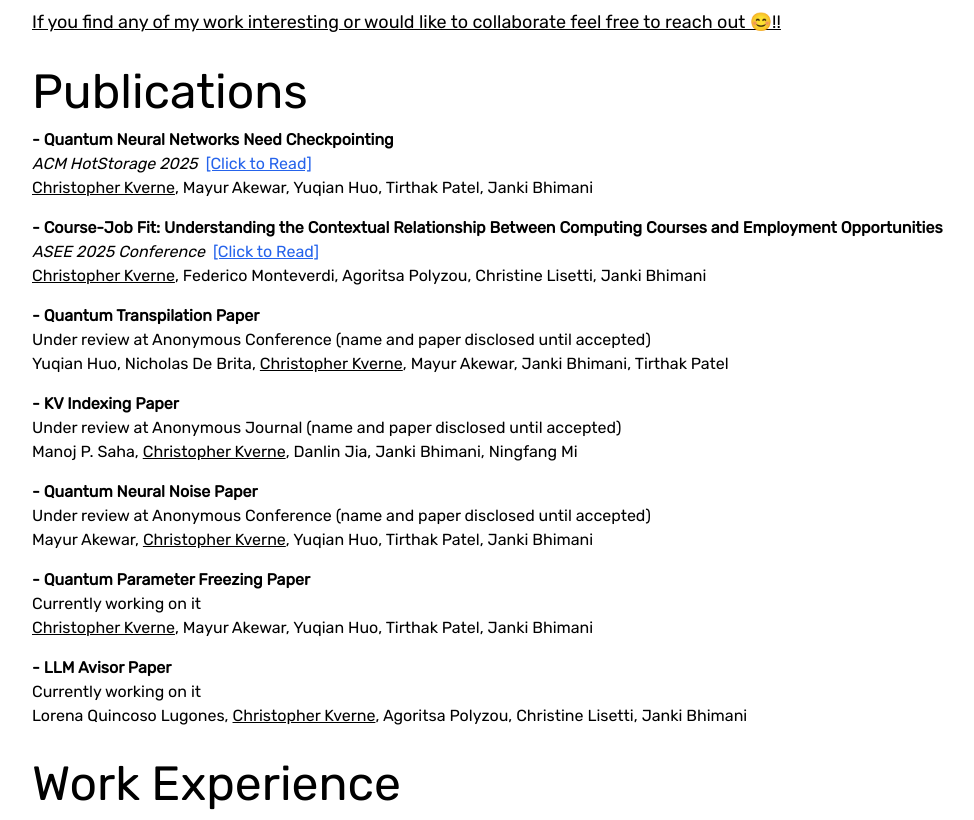
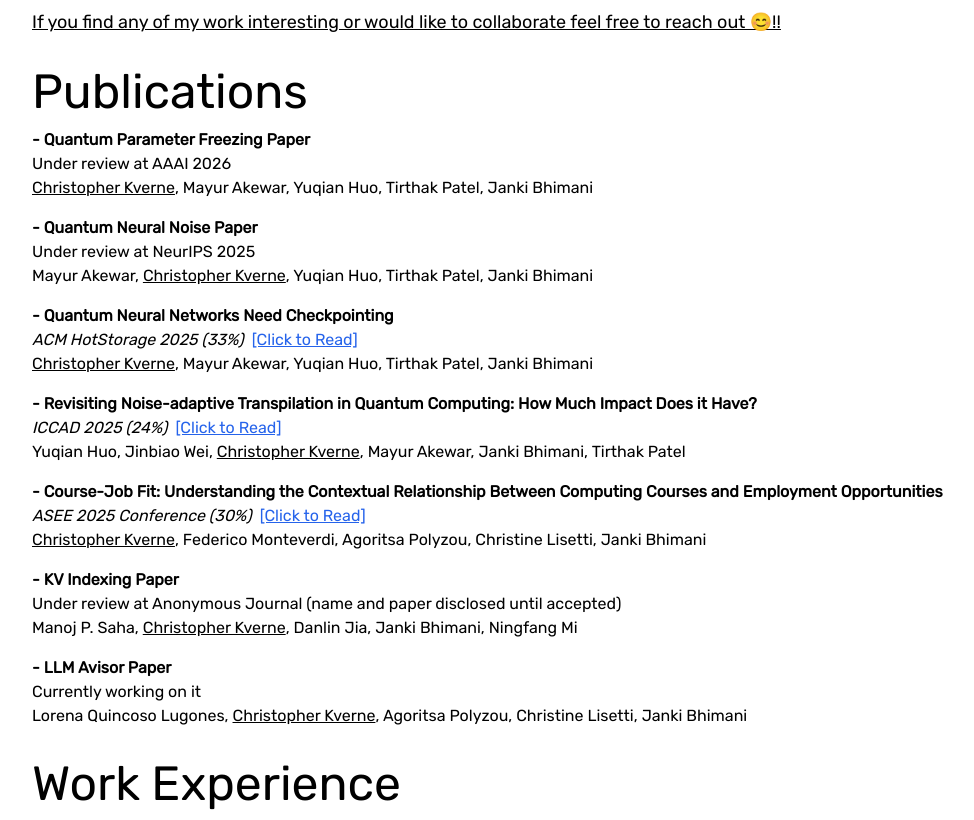
Before and after one commit to chriskverne/Portfolio-website, a Next.js app: page / in a window 1280 px wide. Shown: the part 660-1480 px from the top of the page, without its empty margins (96-1070 px from the left). Built offline with nearby package versions, Linux system fonts and the light colour scheme.

Commit message:
updated research to show publications

```diff
--- a/constants/constants.js
+++ b/constants/constants.js
@@ -158,9 +158,9 @@ const course_job_pap = {
   title: "Course-Job Fit: Understanding the Contextual Relationship Between Computing Courses and Employment Opportunities",
   description: [],
   authors: ['Christopher Kverne', 'Federico Monteverdi', 'Agoritsa Polyzou', 'Christine Lisetti', 'Janki Bhimani'],
-  conference: 'ASEE 2025 Conference',
+  conference: 'ASEE 2025 Conference (30%)',
   img: '',
-  link: 'https://www.asee.org/events/Conferences-and-Meetings/2025-Annual-Conference/Paper-Management/Call-for-Papers',
+  link: 'https://nemo.asee.org/public/conferences/365/papers/48456/view',
   isPublished: true,
   underReview: false,
   workingOn: false
@@ -170,21 +170,21 @@ const qnn_cp_pap = {
   title: "Quantum Neural Networks Need Checkpointing",
   description: [],
   authors: ['Christopher Kverne', 'Mayur Akewar', 'Yuqian Huo', 'Tirthak Patel', 'Janki Bhimani'],
-  conference: 'ACM HotStorage 2025',
-  link: 'https://www.hotstorage.org/2025/',
+  conference: 'ACM HotStorage 2025 (33%)',
+  link: 'https://scholar.google.com/citations?view_op=view_citation&hl=en&user=_yVb-LMAAAAJ&citation_for_view=_yVb-LMAAAAJ:u5HHmVD_uO8C',
   isPublished: true,
   underReview: false,
   workingOn: false
 }
 
 const quantum_transpilation = {
-  title: "Quantum Transpilation Paper",
+  title: "Revisiting Noise-adaptive Transpilation in Quantum Computing: How Much Impact Does it Have?",
   description: [],
-  authors: ['Yuqian Huo', 'Nicholas De Brita','Christopher Kverne', 'Mayur Akewar', 'Janki Bhimani','Tirthak Patel'],
-  conference: 'Anonymous Conference (name and paper disclosed until accepted)',
-  link: null,
-  isPublished: false,
-  underReview: true,
+  authors: ['Yuqian Huo', 'Jinbiao Wei','Christopher Kverne', 'Mayur Akewar', 'Janki Bhimani','Tirthak Patel'],
+  conference: 'ICCAD 2025 (24%)',
+  link: 'https://scholar.google.com/citations?view_op=view_citation&hl=en&user=_yVb-LMAAAAJ&citation_for_view=_yVb-LMAAAAJ:9yKSN-GCB0IC',
+  isPublished: true,
+  underReview: false,
   workingOn: false
 }
 
@@ -204,7 +204,7 @@ const qnn_noise_pap = {
   title: "Quantum Neural Noise Paper",
   description: [],
   authors: ['Mayur Akewar', 'Christopher Kverne', 'Yuqian Huo', 'Tirthak Patel', 'Janki Bhimani'],
-  conference: 'Anonymous Conference (name and paper disclosed until accepted)',
+  conference: 'NeurIPS 2025',
   link: null,
   isPublished: false,
   underReview: true,
@@ -215,14 +215,14 @@ const qnn_freezing_pap = {
   title: "Quantum Parameter Freezing Paper",
   description: [],
   authors: ['Christopher Kverne', 'Mayur Akewar', 'Yuqian Huo', 'Tirthak Patel', 'Janki Bhimani'],
-  conference: 'Anonymous Conference (name and paper disclosed until accepted)',
+  conference: 'AAAI 2026',
   link: null,
   isPublished: false,
-  underReview: false,
-  workingOn: true
+  underReview: true,
+  workingOn: false
 }
 
-export const papers = [qnn_cp_pap, course_job_pap, quantum_transpilation, kv_pap, qnn_noise_pap, qnn_freezing_pap ,llm_advisor_paper]
+export const papers = [qnn_freezing_pap, qnn_noise_pap, qnn_cp_pap, quantum_transpilation, course_job_pap, kv_pap,llm_advisor_paper]
 
 // Projects:,
 // export const project4 = {
```
